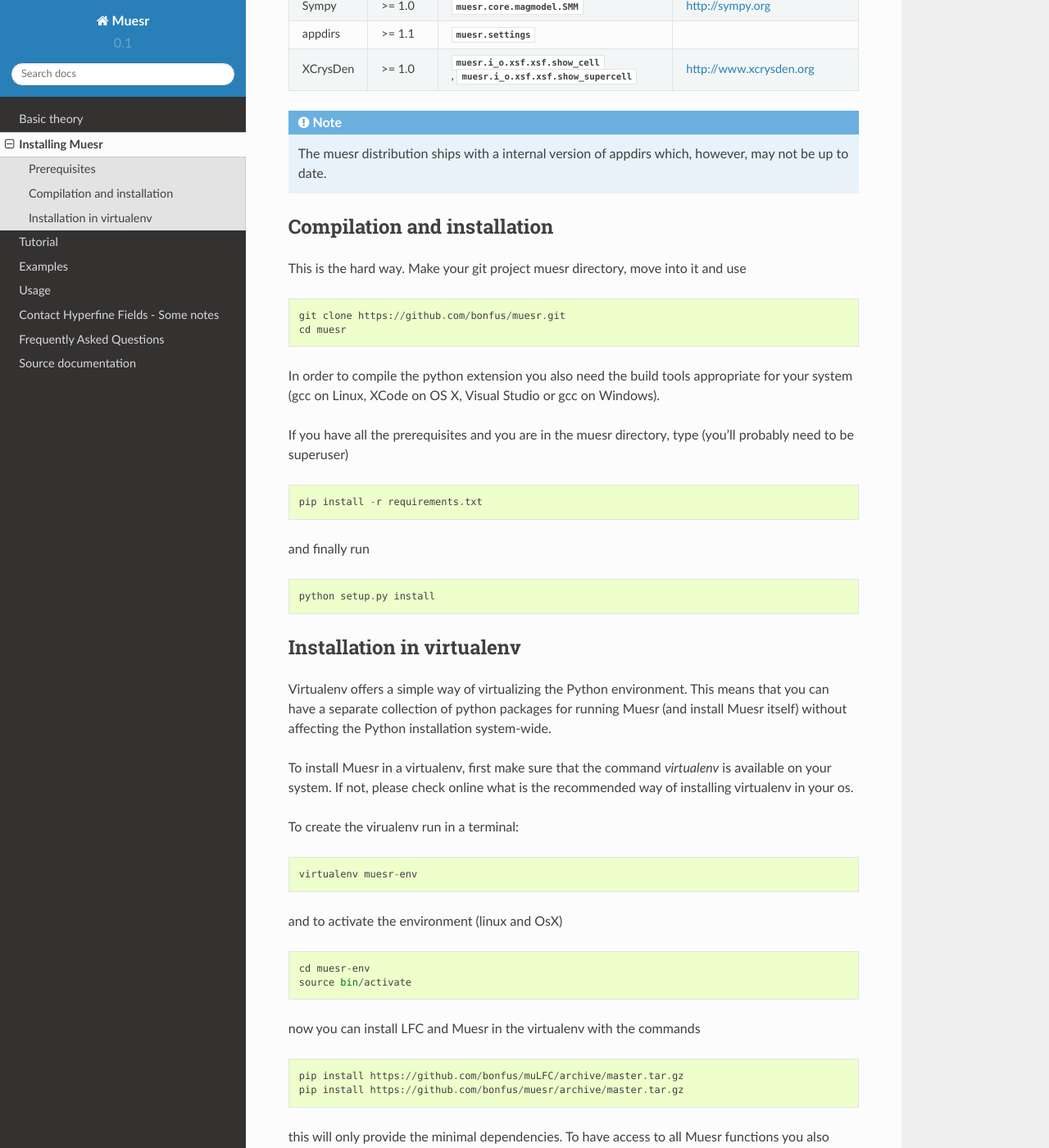
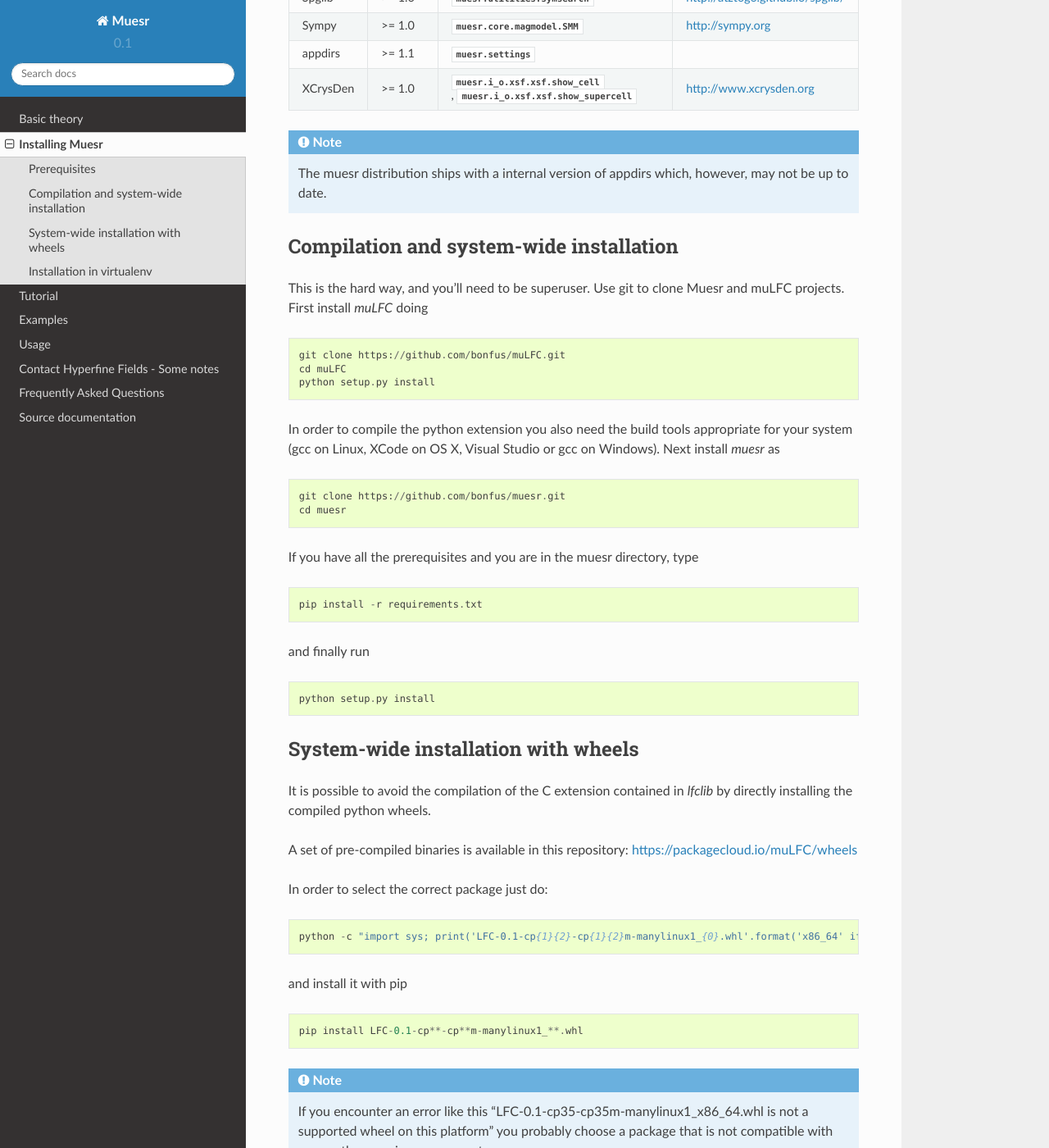
Before and after one commit to bonfus/muesr, a Sphinx documentation site: the page built from docs/Install.rst, in a window 1280 px wide and 1400 px high, scrolled down 811 px. Shown: the whole window at 82% size. Built offline with Sphinx 7.4.7 and the Read the Docs theme 2.0.0, drawn with Linux system fonts in a browser that asks for light colours; some of the changed text lies outside the part shown.

Commit message:
Updated Docs and README with reference to new package repository

```diff
--- a/docs/Install.rst
+++ b/docs/Install.rst
@@ -12,10 +12,10 @@
 
 * Python 2.7, 3.1+      (http://www.python.org)
 * Numpy 1.6.0+          (http://www.numpy.org)
+* lfclib                (http://github.com/bonfus/muLFC)
 
 Other Python versions or Python implementations might work, but are
-(currently) not officially tested or supported by the Muesr
-distribution.
+(currently) not officially tested or supported.
 
 .. note::
    Windows is likely to be supported with minor changes to the code.
@@ -39,19 +39,26 @@
    however, may not be up to date.
 
 
-Compilation and installation
-----------------------------
+Compilation and system-wide installation
+----------------------------------------
 
-This is the hard way. Make your git project muesr directory, move into it and use ::
+This is the hard way, and you'll need to be superuser.
+Use git to clone Muesr and muLFC projects.
+First install `muLFC` doing ::
 
-   git clone https://github.com/bonfus/muesr.git
-   cd muesr
+    git clone https://github.com/bonfus/muLFC.git
+    cd muLFC
+    python setup.py install
 
 In order to compile the python extension you also need the build tools appropriate
 for your system (gcc on Linux, XCode on OS X, Visual Studio or gcc on Windows).
+Next install `muesr` as ::
 
-If you have all the prerequisites and you are in the muesr directory, type
-(you'll probably need to be superuser) ::
+    git clone https://github.com/bonfus/muesr.git
+    cd muesr
+
+
+If you have all the prerequisites and you are in the muesr directory, type ::
 
    pip install -r requirements.txt
 
@@ -60,6 +67,34 @@
    python setup.py install
 
 
+System-wide installation with wheels
+----------------------------------------
+
+It is possible to avoid the compilation of the C extension contained
+in `lfclib` by directly installing the compiled python wheels.
+
+A set of pre-compiled binaries is available in this repository:
+https://packagecloud.io/muLFC/wheels
+
+In order to select the correct package just do::
+
+    python -c "import sys; print('LFC-0.1-cp{1}{2}-cp{1}{2}m-manylinux1_{0}.whl'.format('x86_64' if sys.maxsize > 2**32 else 'i686', sys.version_info[0], sys.version_info[1]))"
+
+and install it with pip ::
+
+    pip install LFC-0.1-cp**-cp**m-manylinux1_**.whl
+
+
+.. note:: If you encounter an error like this
+          "LFC-0.1-cp35-cp35m-manylinux1_x86_64.whl
+          is not a supported wheel on this platform" you probably
+          choose a package that is not compatible with your python
+          version or your system.
+
+
+Finally install Muesr as ::
+
+    pip install https://github.com/bonfus/muesr/archive/master.tar.gz
 
 Installation in virtualenv
 --------------------------
@@ -101,4 +136,5 @@
    Follow the installation procedure in asciicast (you can copy/paste from the video!).
 
 
-Now you are ready to go! Why not start with a look at the first paragraph of the :ref:`tutorial` and then move directly to the Muesr :ref:`examples`?
+Now you are ready to go! Why not start with a look at the first paragraph
+of the :ref:`tutorial` and then move directly to the Muesr :ref:`examples`?
```
Also changed, not shown: README.md (+14 -4 lines), setup.py (+6 -1 lines).
